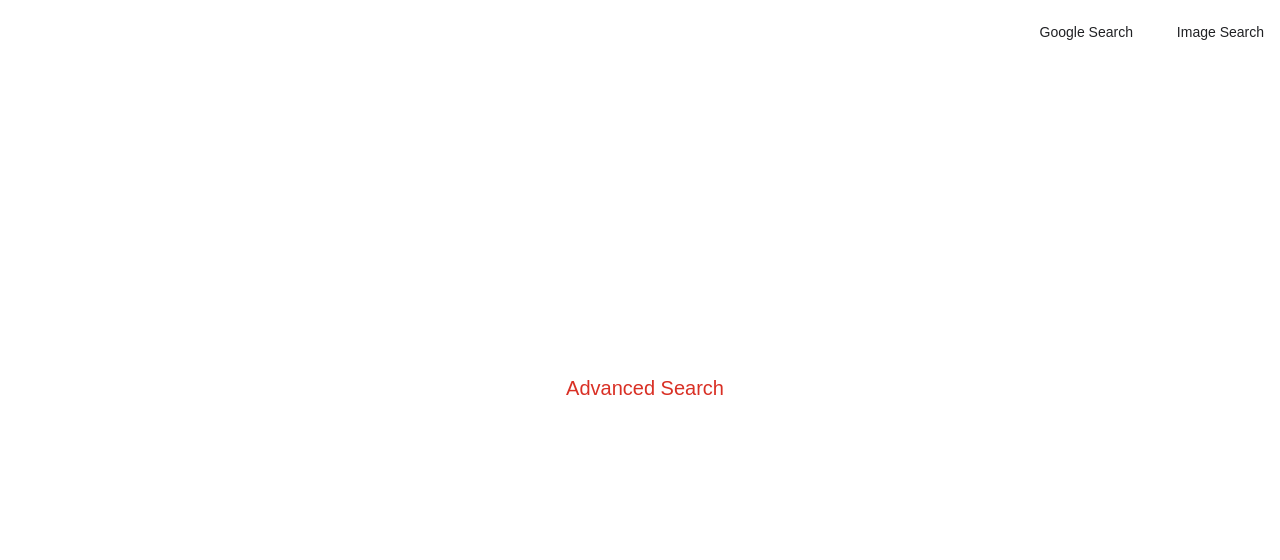
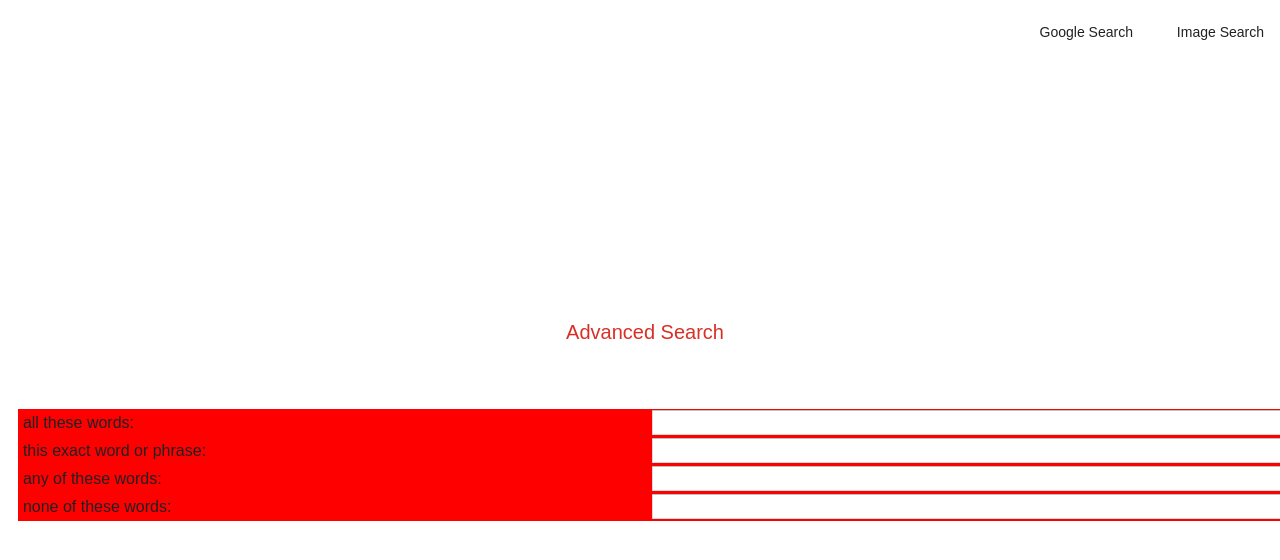
Before and after one commit to sjord01/google-search-clone.github.io, a plain HTML site: page advance-search.html in a window 1280 px wide. Drawn offline with Linux system fonts and the light colour scheme.

Commit message:
Added 4 input html elements in Adavnce Search Page

```diff
--- a/advance-search.html
+++ b/advance-search.html
@@ -13,8 +13,27 @@
     <div class="adv-sch-header">
         <label style="margin-left:10px"> Advanced Search</label>
     </div>
+    <div class="adv-form-section">
+        <form action="https://www.google.com/search" method="GET" target="_blank">
             <div class="adv-form-elements">
-
+                <div class="adv-row">
+                    <label class="adv-label" for="all-words">all these words:</label>
+                    <input class="adv-textarea" type="text" id="all-words" name="all-these-words">
+                </div>
+                <div class="adv-row">
+                    <label class="adv-label" for="exact-phrase">this exact word or phrase:</label>
+                    <input class="adv-textarea" type="text" id="exact-phrase" name="this-exact-word-or-phrase">
+                </div>
+                <div class="adv-row">
+                    <label class="adv-label" for="any-words">any of these words:</label>
+                    <input class="adv-textarea" type="text" id="any-words" name="any-of-these-words">
+                </div>
+                <div class="adv-row">
+                    <label class="adv-label" for="none-words">none of these words:</label>
+                    <input class="adv-textarea" type="text" id="none-words" name="none-of-these-words">
+                </div>
+            </div>
+        </form>
     </div>
 </body>
 </html>
--- a/styles.css
+++ b/styles.css
@@ -41,7 +41,7 @@ form {
     position: relative;
 }
 
-input[type="text"] {
+.rounded-text {
     display: flex;
     z-index: 3;
     position: relative;
@@ -55,7 +55,7 @@ input[type="text"] {
     transition: box-shadow 0.1s ease; /* Add transition for smooth effect */
 }
 
-input[type="text"]:hover {
+.rounded-text:hover {
     box-shadow: 0 1px 6px rgba(32,33,36,.28);
     border-color: rgba(223,225,229,0); /* Apply box shadow on hover */
 }
@@ -101,10 +101,57 @@ input[type="submit"]:hover {
     margin: 25px 35px;
 }
 
-.adv-form-elements {
-    max-width: 1140px;
-    min-width: 200px;
-    width: 96%;
+.adv-form-section {
+    width: 100%;
     margin: 40px 2% 0 45px;
     background-color: red;
 }
+
+.adv-form-elements {
+    display: flex;
+    flex-direction: column;
+}
+
+.adv-row {
+    display: flex;
+    flex-direction: row;
+    align-items: center;
+    justify-content: flex-start;
+}
+
+.adv-label,
+.adv-textarea {
+    box-sizing: border-box;
+    padding: 5px;
+}
+
+.adv-label {
+    text-align: left;
+    width: 50%;
+}
+
+.adv-textarea {
+    margin-left: 5px; /* Add margin between label and textarea */
+    width: 50%;
+    border-radius: 1px;
+    border: 1px solid #d9d9d9;
+    border-top: 1px solid #c0c0c0;
+    font-size: 13px;
+    height: 25px;
+    padding: 1px 8px;
+}
+
+.adv-textarea:focus {
+    box-shadow: inset 0 1px 2px rgba(0,0,0,.3);
+    border: 1px solid #4d90fe;
+    outline: none;
+}
+
+@media (max-width: 600px) {
+    .adv-label,
+    .adv-textarea {
+        width: 100%;
+        text-align: left;
+        margin-left: 0;
+    }
+}
```
Also changed, not shown: index.html (+1 -1 lines). Lines whose indentation alone changed are shown as unchanged.
